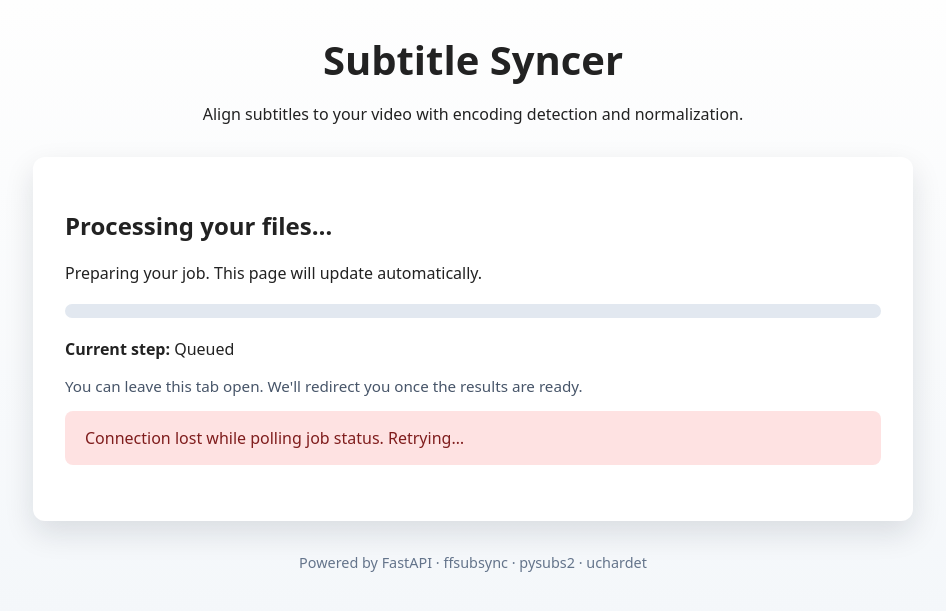
After one commit to rtl-ai/subtitle-syncer, a FastAPI app: template app/templates/processing.html in a window 1280 px wide. The commit adds this page. Shown: the top 611 px of the page, without its empty margins (167-1113 px from the left). Run offline with FastAPI, Linux system fonts and the light colour scheme; the template is opened without the code that fills it: most values are stand-ins (such as "Sample title", 1, 10 or a date in 2020); parts of the project's set-up code (start-up, migrations or seed data) failed here and were passed over.

Commit message:
Add job tracking UI and async pipeline handling

```diff
--- a/app/main.py
+++ b/app/main.py
@@ -2,10 +2,11 @@ from __future__ import annotations
 
 import asyncio
 import shutil
-from dataclasses import dataclass
+from dataclasses import dataclass, field
 from datetime import datetime
 from pathlib import Path
 from typing import Dict, Optional
+from typing import Literal
 from uuid import uuid4
 
 from fastapi import BackgroundTasks, FastAPI, Form, HTTPException, Request, UploadFile
@@ -33,17 +34,22 @@ SUBTITLE_EXTENSIONS = {".smi", ".srt", ".ass", ".ssa", ".sub", ".vtt"}
 
 
 @dataclass
-class JobResult:
+class JobState:
     job_id: str
     created_at: datetime
-    video_basename: str
-    final_subtitle_path: Path
-    log_messages: Dict[str, CommandResult]
-    detected_encoding: str
-    zip_path: Optional[Path]
+    status: Literal["queued", "running", "completed", "failed"]
+    progress: float
+    current_step: str
+    message: str
+    video_basename: Optional[str] = None
+    final_subtitle_path: Optional[Path] = None
+    log_messages: Dict[str, CommandResult] = field(default_factory=dict)
+    detected_encoding: Optional[str] = None
+    zip_path: Optional[Path] = None
+    error_message: Optional[str] = None
 
 
-job_registry: Dict[str, JobResult] = {}
+job_registry: Dict[str, JobState] = {}
 registry_lock = asyncio.Lock()
 
 templates = Jinja2Templates(directory=str(Path(__file__).parent / "templates"))
@@ -99,9 +105,26 @@ def _create_zip_archive(files: Dict[str, Path], destination: Path) -> None:
                 archive.write(file_path, arcname=arcname)
 
 
-async def _store_job_result(result: JobResult) -> None:
+async def _register_job(job: JobState) -> None:
     async with registry_lock:
-        job_registry[result.job_id] = result
+        job_registry[job.job_id] = job
+
+
+async def _update_job(job_id: str, **changes: object) -> JobState:
+    async with registry_lock:
+        job = job_registry.get(job_id)
+        if not job:
+            raise HTTPException(status_code=404, detail="Job not found or expired")
+        for key, value in changes.items():
+            setattr(job, key, value)
+        return job
+
+
+async def _append_log(job_id: str, name: str, entry: CommandResult) -> None:
+    async with registry_lock:
+        job = job_registry.get(job_id)
+        if job:
+            job.log_messages[name] = entry
 
 
 async def _remove_job(job_id: str) -> None:
@@ -121,7 +144,115 @@ async def startup_cleanup() -> None:
 
 @app.get("/", response_class=HTMLResponse)
 async def index(request: Request) -> HTMLResponse:
-    return templates.TemplateResponse("index.html", {"request": request})
+    return templates.TemplateResponse(request, "index.html", {})
+
+
+async def _run_pipeline(
+    job_id: str,
+    job_dir: Path,
+    video_path: Path,
+    subtitle_path: Path,
+    normalized_subtitle_path: Path,
+    aligned_temp_path: Path,
+    final_subtitle_path: Path,
+    video_basename: str,
+    detected_encoding: Optional[str],
+) -> None:
+    try:
+        await _update_job(
+            job_id,
+            status="running",
+            message="Detecting subtitle encoding…",
+            current_step="Detecting encoding",
+            progress=0.25,
+        )
+
+        encoding = detected_encoding
+        if not encoding:
+            encoding, uchardet_result = await run_in_threadpool(run_uchardet, subtitle_path)
+            await _append_log(job_id, "uchardet", uchardet_result)
+            await _update_job(job_id, detected_encoding=encoding)
+
+        await _update_job(
+            job_id,
+            message="Normalizing subtitles with pysubs2…",
+            current_step="Normalizing subtitles",
+            progress=0.45,
+        )
+        pysubs2_result = await run_in_threadpool(
+            run_pysubs2, subtitle_path, normalized_subtitle_path, encoding
+        )
+        await _append_log(job_id, "pysubs2", pysubs2_result)
+
+        await _update_job(
+            job_id,
+            message="Creating backups…",
+            current_step="Backing up existing subtitles",
+            progress=0.6,
+        )
+        await run_in_threadpool(_backup_existing_subtitles, job_dir, video_basename)
+
+        await _update_job(
+            job_id,
+            message="Aligning subtitles with ffsubsync…",
+            current_step="Aligning subtitles",
+            progress=0.8,
+        )
+        ffsubsync_result = await run_in_threadpool(
+            run_ffsubsync, video_path, normalized_subtitle_path, aligned_temp_path
+        )
+        await _append_log(job_id, "ffsubsync", ffsubsync_result)
+
+        await run_in_threadpool(aligned_temp_path.replace, final_subtitle_path)
+
+        files_for_zip: Dict[str, Path] = {f"{video_basename}.srt": final_subtitle_path}
+        for extension in (".srt", ".smi"):
+            backup = job_dir / f"{video_basename}{extension}.bk"
+            if backup.exists():
+                files_for_zip[backup.name] = backup
+
+        zip_path: Optional[Path] = None
+        if len(files_for_zip) > 1:
+            await _update_job(
+                job_id,
+                message="Packaging results…",
+                current_step="Creating ZIP archive",
+                progress=0.9,
+            )
+            zip_path = job_dir / f"{video_basename}_results.zip"
+            await run_in_threadpool(_create_zip_archive, files_for_zip, zip_path)
+
+        await _update_job(
+            job_id,
+            status="completed",
+            message="Subtitle synchronized successfully.",
+            current_step="Completed",
+            progress=1.0,
+            final_subtitle_path=final_subtitle_path,
+            zip_path=zip_path,
+            video_basename=video_basename,
+        )
+    except PipelineError as exc:
+        await _update_job(
+            job_id,
+            status="failed",
+            message="Processing failed.",
+            current_step="Failed",
+            error_message=str(exc),
+        )
+        await run_in_threadpool(_safe_cleanup, job_dir)
+    except Exception as exc:  # pragma: no cover - unexpected errors
+        await _update_job(
+            job_id,
+            status="failed",
+            message="An unexpected error occurred.",
+            current_step="Failed",
+            error_message=str(exc),
+        )
+        await run_in_threadpool(_safe_cleanup, job_dir)
+        raise
+    finally:
+        asyncio.create_task(_schedule_job_cleanup(job_id, job_dir))
 
 
 @app.post("/process")
@@ -148,8 +279,6 @@ async def process_request(
     video_path = job_dir / f"original_video{Path(video_file.filename or '').suffix.lower()}"
     subtitle_path = job_dir / f"original_sub{Path(subtitle_file.filename or '').suffix.lower()}"
 
-    logs: Dict[str, CommandResult] = {}
-
     input_encoding = encoding_override.strip().lower()
 
     try:
@@ -170,65 +299,50 @@ async def process_request(
         if not existing_match.exists():
             shutil.copy2(subtitle_path, existing_match)
 
-        detected_encoding = input_encoding
-        if not detected_encoding:
-            detected_encoding, uchardet_result = await run_in_threadpool(
-                run_uchardet, subtitle_path
-            )
-            logs["uchardet"] = uchardet_result
-        else:
+        logs: Dict[str, CommandResult] = {}
+        detected_encoding: Optional[str] = input_encoding or None
+        if detected_encoding:
             logs["uchardet"] = CommandResult(
                 command=["encoding", "override"],
                 stdout=f"User override: {detected_encoding}",
                 stderr="",
             )
 
-        command = await run_in_threadpool(
-            run_pysubs2, subtitle_path, normalized_subtitle_path, detected_encoding
-        )
-        logs["pysubs2"] = command
-
-        await run_in_threadpool(_backup_existing_subtitles, job_dir, video_basename)
-
-        ffsubsync_result = await run_in_threadpool(
-            run_ffsubsync, video_path, normalized_subtitle_path, aligned_temp_path
-        )
-        logs["ffsubsync"] = ffsubsync_result
-
-        await run_in_threadpool(aligned_temp_path.replace, final_subtitle_path)
-
-        zip_path: Optional[Path] = None
-        files_for_zip: Dict[str, Path] = {f"{video_basename}.srt": final_subtitle_path}
-        for extension in (".srt", ".smi"):
-            backup = job_dir / f"{video_basename}{extension}.bk"
-            if backup.exists():
-                files_for_zip[backup.name] = backup
-
-        if len(files_for_zip) > 1:
-            zip_path = job_dir / f"{video_basename}_results.zip"
-            await run_in_threadpool(_create_zip_archive, files_for_zip, zip_path)
-
-        result = JobResult(
+        job = JobState(
             job_id=job_id,
             created_at=datetime.utcnow(),
+            status="queued",
+            progress=0.1,
+            current_step="Preparing job",
+            message="Waiting to start…",
             video_basename=video_basename,
-            final_subtitle_path=final_subtitle_path,
             log_messages=logs,
             detected_encoding=detected_encoding,
-            zip_path=zip_path,
         )
-        await _store_job_result(result)
+        await _register_job(job)
 
-        background_tasks.add_task(_schedule_job_cleanup, job_id, job_dir)
+        background_tasks.add_task(
+            _run_pipeline,
+            job_id,
+            job_dir,
+            video_path,
+            subtitle_path,
+            normalized_subtitle_path,
+            aligned_temp_path,
+            final_subtitle_path,
+            video_basename,
+            detected_encoding,
+        )
 
         ttl_minutes = max(1, JOB_TTL_SECONDS // 60)
         return templates.TemplateResponse(
-            "result.html",
+            request,
+            "processing.html",
             {
-                "request": request,
-                "job": result,
+                "job_id": job_id,
                 "ttl_minutes": ttl_minutes,
             },
+            status_code=202,
         )
     except HTTPException:
         _safe_cleanup(job_dir)
@@ -236,11 +350,19 @@ async def process_request(
     except PipelineError as exc:
         _safe_cleanup(job_dir)
         return templates.TemplateResponse(
+            request,
             "error.html",
             {
-                "request": request,
-                "error_message": str(exc),
-                "logs": logs,
+                "job": JobState(
+                    job_id=job_id,
+                    created_at=datetime.utcnow(),
+                    status="failed",
+                    progress=0.0,
+                    current_step="Failed",
+                    message="Processing failed.",
+                    log_messages=logs,
+                    error_message=str(exc),
+                ),
                 "ttl_minutes": max(1, JOB_TTL_SECONDS // 60),
             },
             status_code=500,
@@ -257,9 +379,63 @@ async def _schedule_job_cleanup(job_id: str, job_dir: Path) -> None:
         await run_in_threadpool(cleanup_old_jobs, BASE_DIR, JOB_TTL_SECONDS)
 
 
+@app.get("/status/{job_id}")
+async def job_status(job_id: str) -> Dict[str, object]:
+    job = await _get_job(job_id, require_completed=False)
+    return {
+        "job_id": job.job_id,
+        "status": job.status,
+        "progress": max(0.0, min(1.0, job.progress)),
+        "current_step": job.current_step,
+        "message": job.message,
+        "detected_encoding": job.detected_encoding,
+    }
+
+
+@app.get("/result/{job_id}", response_class=HTMLResponse)
+async def job_result(request: Request, job_id: str) -> HTMLResponse:
+    job = await _get_job(job_id, require_completed=False)
+    ttl_minutes = max(1, JOB_TTL_SECONDS // 60)
+
+    if job.status == "completed":
+        if not job.final_subtitle_path or not job.final_subtitle_path.exists():
+            raise HTTPException(status_code=404, detail="Result expired")
+        return templates.TemplateResponse(
+            request,
+            "result.html",
+            {
+                "job": job,
+                "ttl_minutes": ttl_minutes,
+            },
+        )
+
+    if job.status == "failed":
+        return templates.TemplateResponse(
+            request,
+            "error.html",
+            {
+                "job": job,
+                "ttl_minutes": ttl_minutes,
+            },
+            status_code=500,
+        )
+
+    return templates.TemplateResponse(
+        request,
+        "processing.html",
+        {
+            "job_id": job_id,
+            "ttl_minutes": ttl_minutes,
+        },
+        status_code=202,
+    )
+
+
 @app.get("/download/{job_id}")
 async def download(job_id: str) -> FileResponse:
     job = await _get_job(job_id)
+    if not job.final_subtitle_path or not job.final_subtitle_path.exists():
+        raise HTTPException(status_code=404, detail="Subtitle file not found")
     return FileResponse(job.final_subtitle_path, filename=f"{job.video_basename}.srt")
 
 
@@ -271,11 +447,13 @@ async def download_zip(job_id: str) -> FileResponse:
     return FileResponse(job.zip_path, filename=job.zip_path.name)
 
 
-async def _get_job(job_id: str) -> JobResult:
+async def _get_job(job_id: str, require_completed: bool = True) -> JobState:
     async with registry_lock:
         job = job_registry.get(job_id)
-    if not job or not job.final_subtitle_path.exists():
+    if not job:
         raise HTTPException(status_code=404, detail="Job not found or expired")
+    if require_completed and job.status != "completed":
+        raise HTTPException(status_code=409, detail="Job is still processing")
     return job
 
 
--- a/app/templates/base.html
+++ b/app/templates/base.html
@@ -86,6 +86,22 @@
         margin-bottom: 1.5rem;
       }
 
+      .progress-track {
+        width: 100%;
+        height: 14px;
+        background-color: #e2e8f0;
+        border-radius: 999px;
+        overflow: hidden;
+        margin: 1.25rem 0;
+      }
+
+      .progress-bar {
+        height: 100%;
+        width: 0%;
+        background: linear-gradient(90deg, #2563eb, #1d4ed8);
+        transition: width 0.4s ease;
+      }
+
       .logs pre {
         background-color: #0f172a;
         color: #e2e8f0;
--- a/app/templates/error.html
+++ b/app/templates/error.html
@@ -2,13 +2,13 @@
 {% block content %}
   <div class="alert">
     <strong>Processing failed.</strong>
-    <p>{{ error_message }}</p>
+    <p>{{ job.error_message or "The pipeline was unable to complete." }}</p>
   </div>
 
-  {% if logs %}
+  {% if job.log_messages %}
     <section class="logs">
       <h3>Logs collected before the error</h3>
-      {% for name, entry in logs.items() %}
+      {% for name, entry in job.log_messages.items() %}
         <div class="log-entry">
           <h4>{{ name | upper }}</h4>
           <pre>{{ entry.stdout.strip() or "(no stdout)" }}</pre>
--- /dev/null
+++ b/app/templates/processing.html
@@ -0,0 +1,54 @@
+{% extends "base.html" %}
+{% block content %}
+  <div id="job-meta" data-job-id="{{ job_id }}" hidden></div>
+  <h2>Processing your files…</h2>
+  <p id="status-message">Preparing your job. This page will update automatically.</p>
+
+  <div class="progress-track" role="progressbar" aria-valuemin="0" aria-valuemax="100">
+    <div class="progress-bar" id="progress-bar" aria-valuenow="0"></div>
+  </div>
+
+  <p><strong>Current step:</strong> <span id="current-step">Queued</span></p>
+  <p style="font-size: 0.95rem; color: #475569;">You can leave this tab open. We'll redirect you once the results are ready.</p>
+
+  <div id="connection-warning" class="alert" style="display: none;">
+    Connection lost while polling job status. Retrying…
+  </div>
+
+  <script>
+    const jobId = "{{ job_id }}";
+    const statusUrl = `/status/${jobId}`;
+    const resultUrl = `/result/${jobId}`;
+    const statusMessage = document.getElementById("status-message");
+    const currentStep = document.getElementById("current-step");
+    const progressBar = document.getElementById("progress-bar");
+    const warningBox = document.getElementById("connection-warning");
+
+    async function pollStatus() {
+      try {
+        const response = await fetch(statusUrl, { cache: "no-store" });
+        if (!response.ok) {
+          throw new Error("Unable to fetch status");
+        }
+        const data = await response.json();
+        warningBox.style.display = "none";
+
+        const percent = Math.round((data.progress || 0) * 100);
+        progressBar.style.width = `${percent}%`;
+        progressBar.setAttribute("aria-valuenow", String(percent));
+        currentStep.textContent = data.current_step || "Processing";
+        statusMessage.textContent = data.message || "Working on it…";
+
+        if (data.status === "completed" || data.status === "failed") {
+          window.location.href = resultUrl;
+          return;
+        }
+      } catch (error) {
+        warningBox.style.display = "block";
+      }
+      setTimeout(pollStatus, 2000);
+    }
+
+    pollStatus();
+  </script>
+{% endblock %}
```
Also changed, not shown: tests/conftest.py (added, +16 -0 lines), tests/test_app.py (+112 -37 lines), README.md.
